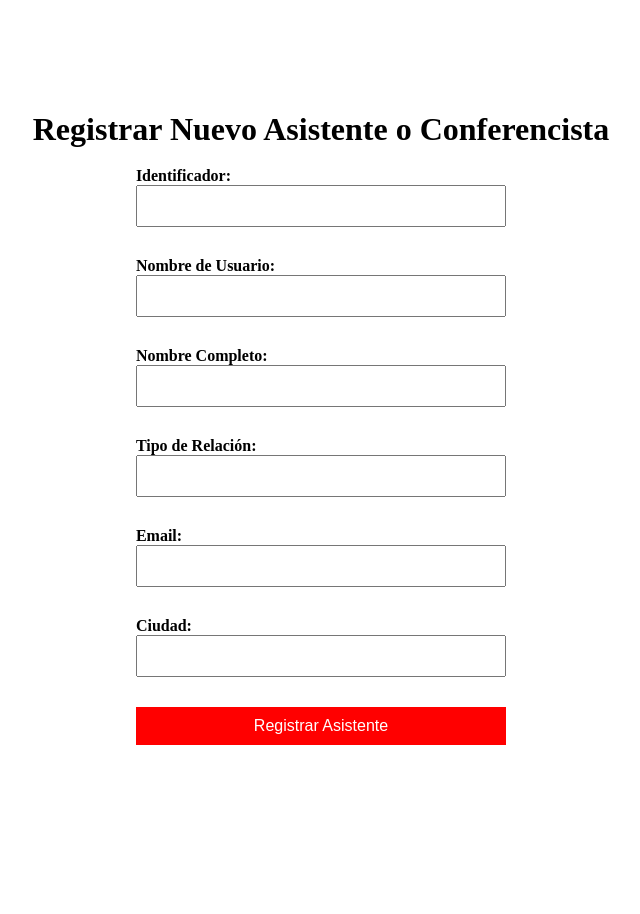
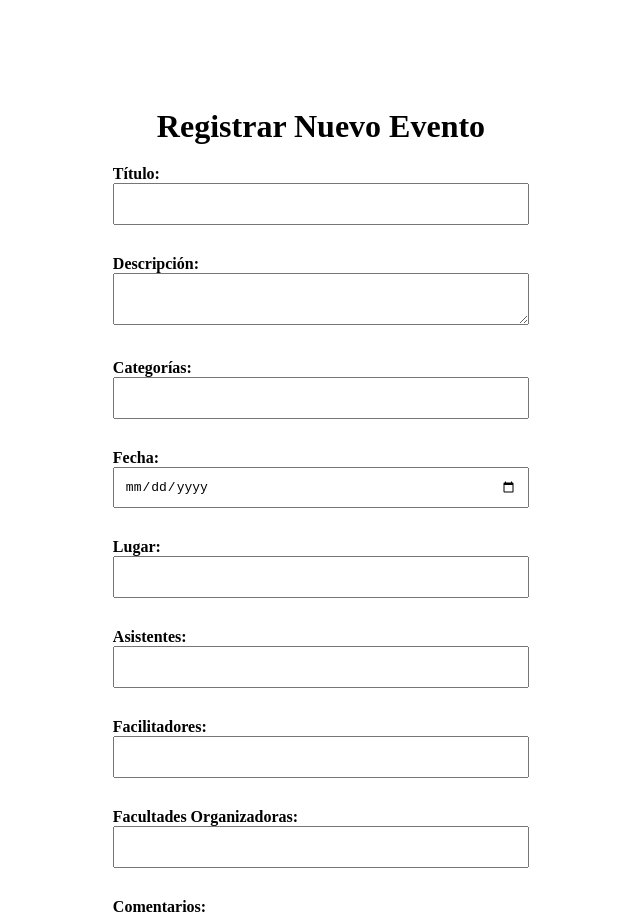
Before and after one commit to JuanJoseLL/sid-project, a Next.js app in the folder frontend/: page /attendees/register in a window 1280 px wide. Shown: the top 914 px of the page, without its empty margins (319-959 px from the left). Before the commit the page ends 856 px from the top, so only its background shows below. Built offline with nearby package versions, Linux system fonts and the light colour scheme.

Commit message:
get completed

```diff
--- a/frontend/src/pages/attendees/register.tsx
+++ b/frontend/src/pages/attendees/register.tsx
@@ -2,77 +2,90 @@ import { useState } from 'react';
 import { NextPage } from 'next';
 import Head from 'next/head';
 import styles from '../../styles/Home.module.css';
-import { createAttendee } from '../../services/attendeeService';
+import { createEvent } from '../../services/eventService';
 
-const RegisterAttendee: NextPage = () => {
-  const [identifier, setIdentifier] = useState('');
-  const [username, setUsername] = useState('');
-  const [fullName, setFullName] = useState('');
-  const [relationshipType, setRelationshipType] = useState('');
-  const [email, setEmail] = useState('');
-  const [city, setCity] = useState('');
+const Register: NextPage = () => {
+  const [title, setTitle] = useState('');
+  const [description, setDescription] = useState('');
+  const [categories, setCategories] = useState('');
+  const [date, setDate] = useState('');
+  const [location, setLocation] = useState('');
+  const [attendees, setAttendees] = useState('');
+  const [facilitators, setFacilitators] = useState('');
+  const [organizingFaculties, setOrganizingFaculties] = useState('');
+  const [comments, setComments] = useState('');
 
   const handleSubmit = async (e: React.FormEvent) => {
     e.preventDefault();
-    const attendeeData = {
-      identifier,
-      username,
-      fullName,
-      relationshipType,
-      email,
-      city
+    const eventData = {
+      title,
+      description,
+      categories: categories.split(','),
+      date,
+      location,
+      attendees: attendees.split(','),
+      facilitators: facilitators.split(','),
+      organizingFaculties: organizingFaculties.split(','),
+      comments: comments.split('\n')
     };
+    await createEvent(eventData);
 
-    try {
-      await createAttendee(attendeeData);
-      alert('Attendee registered successfully');
-    } catch (error) {
-      console.error('Failed to create attendee', error);
-      alert('Failed to create attendee');
-    }
+    alert('Event registered successfully');
   };
 
   return (
     <div className={styles.container}>
       <Head>
-        <title>Registrar Asistente</title>
-        <meta name="description" content="Registrar un nuevo asistente o conferencista" />
+        <title>Registrar Evento</title>
+        <meta name="description" content="Registrar un nuevo evento" />
         <link rel="icon" href="/favicon.ico" />
       </Head>
 
       <main className={styles.main}>
-        <h1 className={styles.title}>Registrar Nuevo Asistente o Conferencista</h1>
+        <h1 className={styles.title}>Registrar Nuevo Evento</h1>
 
         <form onSubmit={handleSubmit} className={styles.form}>
           <label>
-            Identificador:
-            <input type="text" value={identifier} onChange={(e) => setIdentifier(e.target.value)} />
+            Título:
+            <input type="text" value={title} onChange={(e) => setTitle(e.target.value)} />
           </label>
           <label>
-            Nombre de Usuario:
-            <input type="text" value={username} onChange={(e) => setUsername(e.target.value)} />
+            Descripción:
+            <textarea value={description} onChange={(e) => setDescription(e.target.value)} />
           </label>
           <label>
-            Nombre Completo:
-            <input type="text" value={fullName} onChange={(e) => setFullName(e.target.value)} />
+            Categorías:
+            <input type="text" value={categories} onChange={(e) => setCategories(e.target.value)} />
           </label>
           <label>
-            Tipo de Relación:
-            <input type="text" value={relationshipType} onChange={(e) => setRelationshipType(e.target.value)} />
+            Fecha:
+            <input type="date" value={date} onChange={(e) => setDate(e.target.value)} />
           </label>
           <label>
-            Email:
-            <input type="email" value={email} onChange={(e) => setEmail(e.target.value)} />
+            Lugar:
+            <input type="text" value={location} onChange={(e) => setLocation(e.target.value)} />
           </label>
           <label>
-            Ciudad:
-            <input type="text" value={city} onChange={(e) => setCity(e.target.value)} />
+            Asistentes:
+            <input type="text" value={attendees} onChange={(e) => setAttendees(e.target.value)} />
           </label>
-          <button type="submit" className={styles.button}>Registrar Asistente</button>
+          <label>
+            Facilitadores:
+            <input type="text" value={facilitators} onChange={(e) => setFacilitators(e.target.value)} />
+          </label>
+          <label>
+            Facultades Organizadoras:
+            <input type="text" value={organizingFaculties} onChange={(e) => setOrganizingFaculties(e.target.value)} />
+          </label>
+          <label>
+            Comentarios:
+            <textarea value={comments} onChange={(e) => setComments(e.target.value)} />
+          </label>
+          <button type="submit" className={styles.button}>Registrar Evento</button>
         </form>
       </main>
     </div>
   );
 };
 
-export default RegisterAttendee;
+export default Register;
--- a/frontend/src/services/eventService.ts
+++ b/frontend/src/services/eventService.ts
@@ -1,5 +1,5 @@
 export const createEvent = async (eventData: any) => {
-    const response = await fetch('/api/events', {
+    const response = await fetch('http://localhost:4000/events', {
       method: 'POST',
       headers: {
         'Content-Type': 'application/json'
```
Also changed, not shown: frontend/src/pages/attendees/[id].tsx (+25 -25 lines), frontend/src/pages/events.tsx (+10 -11 lines), frontend/src/pages/events/[id].tsx (+50 -39 lines), frontend/src/pages/events/register.tsx (+17 -11 lines).
